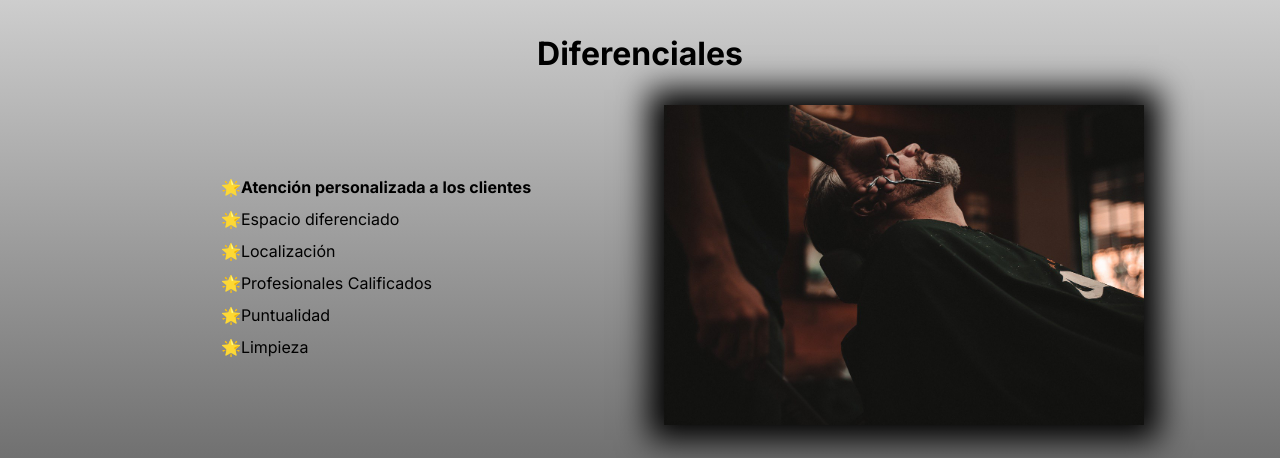
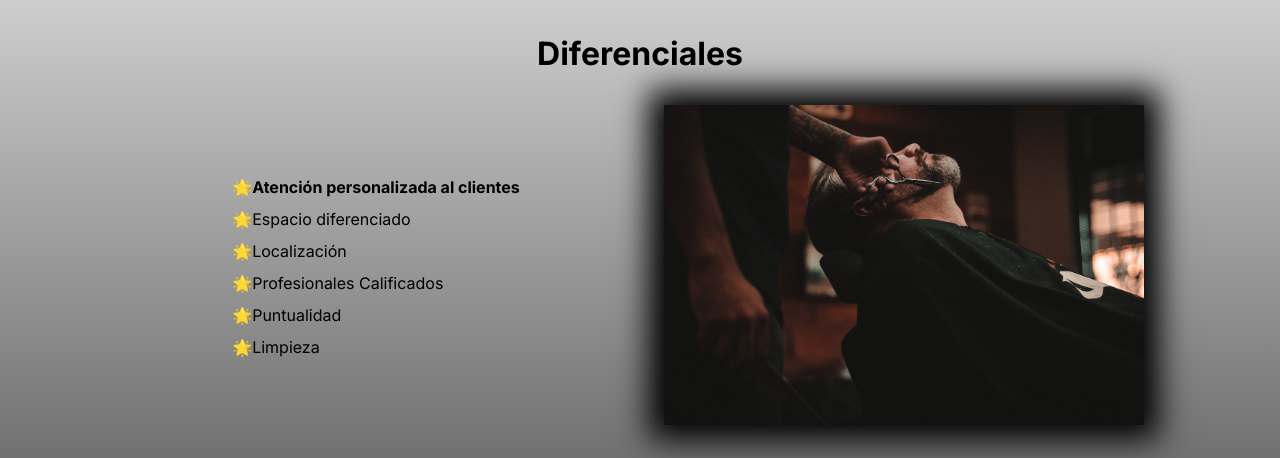
Before and after one commit to jeinszz01/barberia, a plain HTML site: page index.html in a window 1280 px wide. Shown: the part 1580-2038 px from the top of the page. Drawn offline with Linux system fonts and the light colour scheme.

Commit message:
cambio en los diferenciales

```diff
--- a/index.html
+++ b/index.html
@@ -55,7 +55,7 @@
                     <div class="dif-content">
                         <div class="listas-content">
                             <ul>
-                                <li>Atención personalizada a los clientes</li>
+                                <li>Atención personalizada al clientes</li>
                                 <li>Espacio diferenciado</li>
                                 <li>Localización</li>
                                 <li>Profesionales Calificados</li>
```
